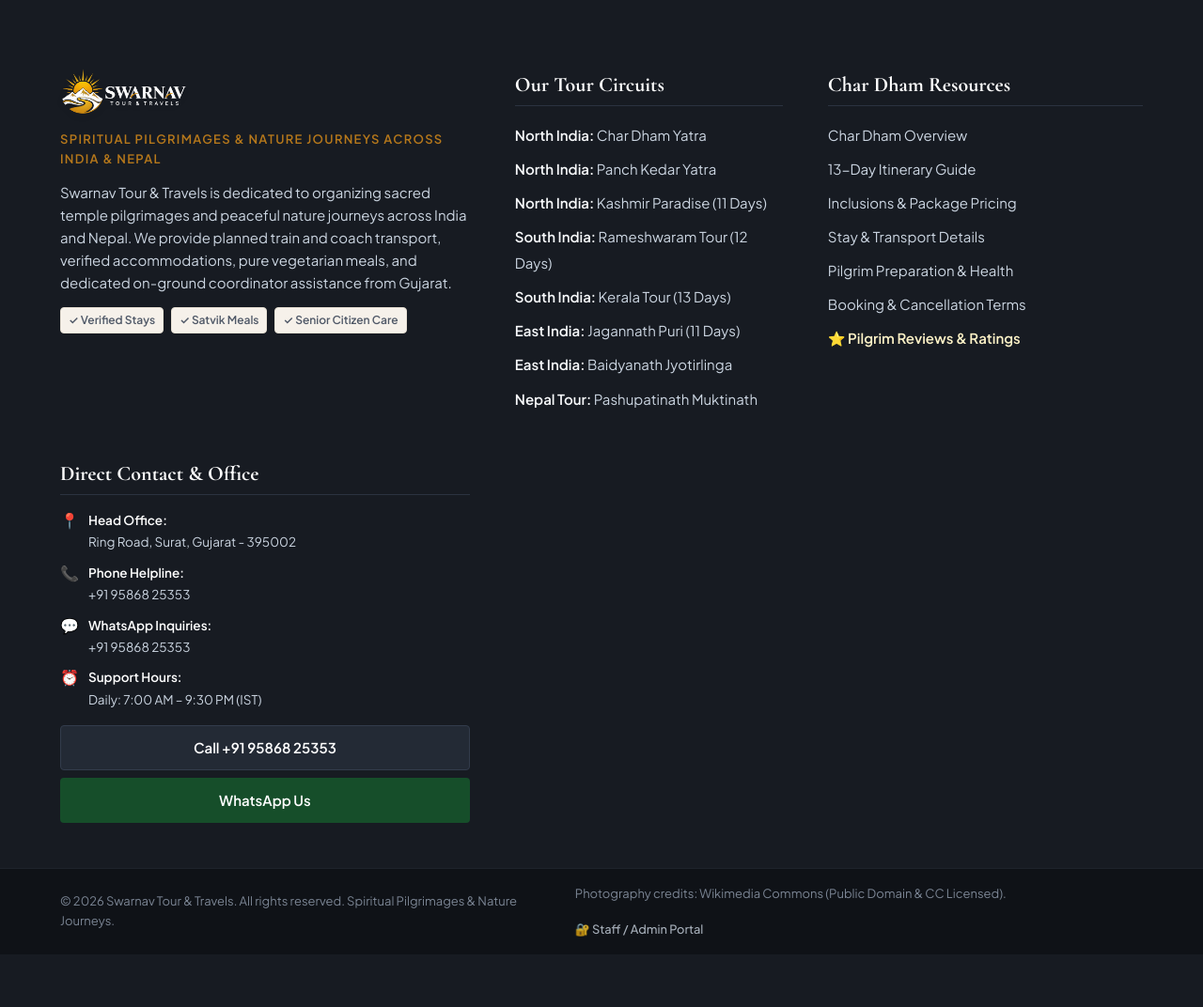
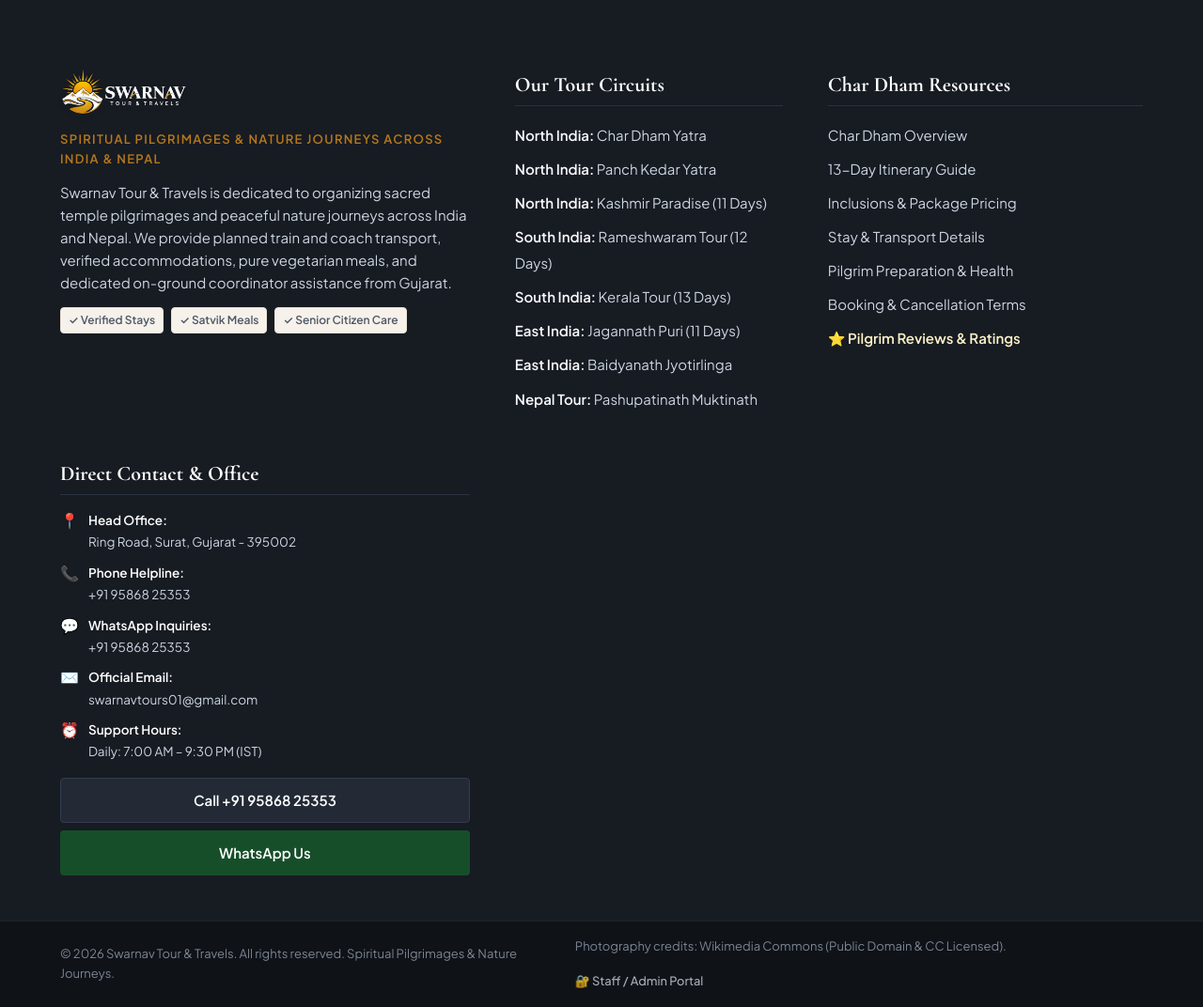
Before and after one commit to Mihirbhalala/swarnav, a Django app: page /reviews/ in a window 1280 px wide. Shown: the part 1669-2741 px from the top of the page at 94% size. Before the commit the page ends 2666 px from the top, so only its background shows below. Run offline with Django 5.2, Linux system fonts and the light colour scheme; data that the repository does not hold is empty; some libraries are stand-ins or nearby versions.

Commit message:
Update official admin and contact email to swarnavtours01@gmail.com across website and notifications

```diff
--- a/core/context_processors.py
+++ b/core/context_processors.py
@@ -35,7 +35,7 @@ def business_info(request):
         'PHONE_RAW': '+919586825353',
         'WHATSAPP_NUMBER': '+91 95868 25353',
         'WHATSAPP_LINK': 'https://wa.me/919586825353',
-        'EMAIL': 'info@swarnavtravels.com',
+        'EMAIL': 'swarnavtours01@gmail.com',
         'OFFICE_ADDRESS': 'Ring Road, Surat, Gujarat - 395002',
         'PRIMARY_REGION': 'Surat, Gujarat',
         'OPERATING_HOURS': 'Daily: 7:00 AM – 9:30 PM (IST)',
--- a/core/email_utils.py
+++ b/core/email_utils.py
@@ -14,8 +14,8 @@ def send_admin_inquiry_notification(inquiry, site_url="http://127.0.0.1:8000"):
     Dispatches both HTML and plain-text formats.
     Handled with robust error catching so inquiry saving is never interrupted.
     """
-    admin_email = getattr(settings, 'ADMIN_NOTIFICATION_EMAIL', 'admin@swarnavtravels.com')
-    from_email = getattr(settings, 'DEFAULT_FROM_EMAIL', 'Swarnav Tour & Travels <no-reply@swarnavtravels.com>')
+    admin_email = getattr(settings, 'ADMIN_NOTIFICATION_EMAIL', 'swarnavtours01@gmail.com')
+    from_email = getattr(settings, 'DEFAULT_FROM_EMAIL', 'Swarnav Tour & Travels <swarnavtours01@gmail.com>')
 
     ref_id = f"SW-INQ-{inquiry.id:04d}"
     subject = f"🕉️ New Registration Inquiry #{ref_id}: {inquiry.name} - {inquiry.get_tour_display()}"
--- a/swarnav_project/settings.py
+++ b/swarnav_project/settings.py
@@ -209,10 +209,10 @@ EMAIL_USE_SSL = os.environ.get('EMAIL_USE_SSL', 'False').lower() in ('true', '1'
 EMAIL_HOST_USER = os.environ.get('EMAIL_HOST_USER', '')
 EMAIL_HOST_PASSWORD = os.environ.get('EMAIL_HOST_PASSWORD', '')
 
-ADMIN_NOTIFICATION_EMAIL = os.environ.get('ADMIN_NOTIFICATION_EMAIL', 'mihirbhalala5154@gmail.com')
+ADMIN_NOTIFICATION_EMAIL = os.environ.get('ADMIN_NOTIFICATION_EMAIL', 'swarnavtours01@gmail.com')
 DEFAULT_FROM_EMAIL = os.environ.get(
     'DEFAULT_FROM_EMAIL',
-    f'Swarnav Tour & Travels <{EMAIL_HOST_USER}>' if EMAIL_HOST_USER else 'Swarnav Tour & Travels <no-reply@swarnavtravels.com>'
+    f'Swarnav Tour & Travels <{EMAIL_HOST_USER}>' if EMAIL_HOST_USER else 'Swarnav Tour & Travels <swarnavtours01@gmail.com>'
 )
 
 # Base site URL for admin email links (set your domain in production or local Wi-Fi IP for phone access)
--- a/templates/admin/inquiries_master_pdf.html
+++ b/templates/admin/inquiries_master_pdf.html
@@ -61,7 +61,7 @@
         </div>
         <div style="text-align: right; font-size: 12px;">
             <strong>Helpline:</strong> +91 95868 25353<br>
-            <strong>Email:</strong> info@swarnavtravels.com
+            <strong>Email:</strong> swarnavtours01@gmail.com
         </div>
     </div>
 
--- a/templates/base.html
+++ b/templates/base.html
@@ -524,6 +524,13 @@
                         </div>
                     </div>
                     <div class="contact-detail-row">
+                        <span class="detail-icon" style="font-size: 16px; margin-top: 1px;">✉️</span>
+                        <div class="detail-text">
+                            <strong style="color: #FFFFFF !important; font-weight: 600; display: block; margin-bottom: 2px;">Official Email:</strong>
+                            <p style="margin: 0; line-height: 1.45;"><a href="mailto:{{ EMAIL }}" style="color: #CBD5E1 !important; text-decoration: none;">{{ EMAIL }}</a></p>
+                        </div>
+                    </div>
+                    <div class="contact-detail-row">
                         <span class="detail-icon" style="font-size: 16px; margin-top: 1px;">⏰</span>
                         <div class="detail-text">
                             <strong style="color: #FFFFFF !important; font-weight: 600; display: block; margin-bottom: 2px;">Support Hours:</strong>
--- a/templates/core/inquiry_pdf.html
+++ b/templates/core/inquiry_pdf.html
@@ -324,7 +324,7 @@
             <div class="footer-contacts">
                 <strong>Helpline:</strong> {{ PHONE_NUMBER|default:"+91 95868 25353" }} &nbsp;|&nbsp;
                 <strong>WhatsApp:</strong> +91 95868 25353 &nbsp;|&nbsp;
-                <strong>Email:</strong> info@swarnavtravels.com
+                <strong>Email:</strong> swarnavtours01@gmail.com
             </div>
             <div>
                 Swarnav Official Verification &bull; {{ CURRENT_YEAR|default:"2026" }}
```
Also changed, not shown: core/ai/agent_service.py (+4 -4 lines), templates/core/home.html (+7 -1 lines), 1 other file.
